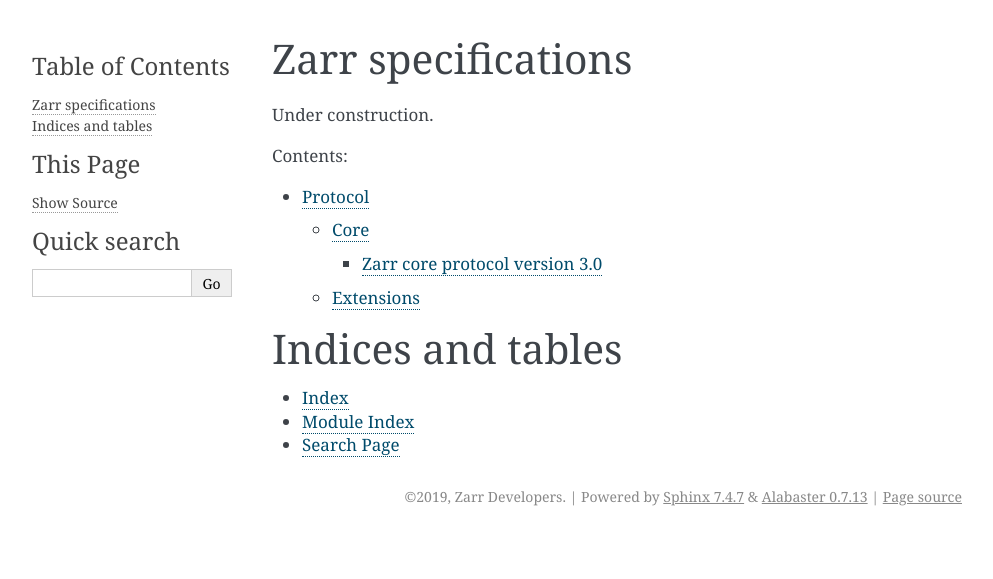
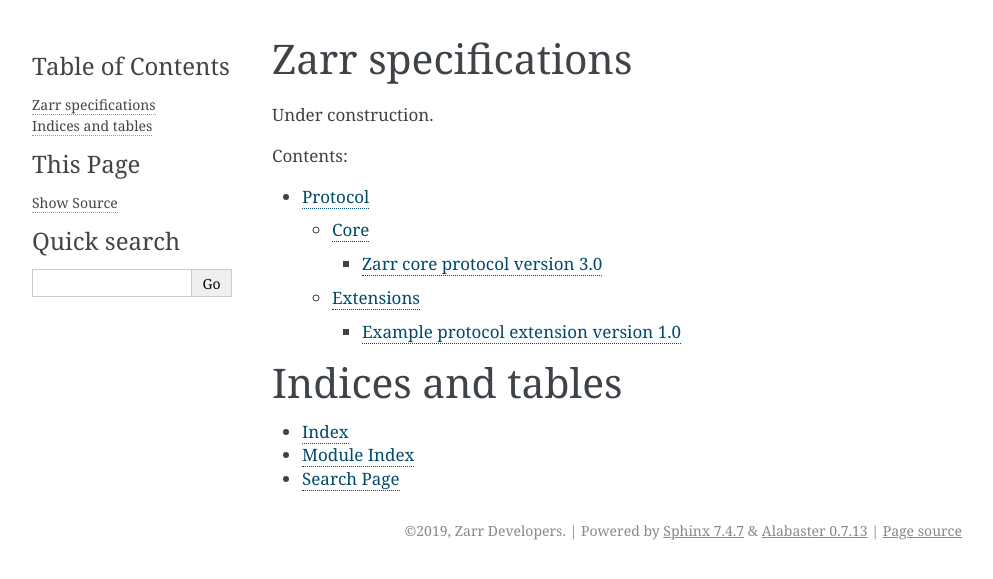
Before and after one commit to zarr-developers/zarr-specs, a Sphinx documentation site: the page built from docs/index.rst, in a window 1280 px wide. Shown: the top 579 px of the page, without its empty margins (148-1141 px from the left). Built offline with Sphinx 7.4.7, drawn with Linux system fonts in a browser that asks for light colours; pages that are not in the unit, such as notebooks, are missing from menus.

Commit message:
fixed toctree to dummy extension

```diff
--- a/docs/protocol/extensions.rst
+++ b/docs/protocol/extensions.rst
@@ -7,4 +7,4 @@ Under construction.
    :maxdepth: 1
    :caption: Contents:
 
-   extensions/todo
+   extensions/example/v1.0
--- /dev/null
+++ b/docs/protocol/extensions/example/v1.0.rst
@@ -0,0 +1,4 @@
+Example protocol extension version 1.0
+======================================
+
+A Zarr protocol extension would live in a location like this.
```
